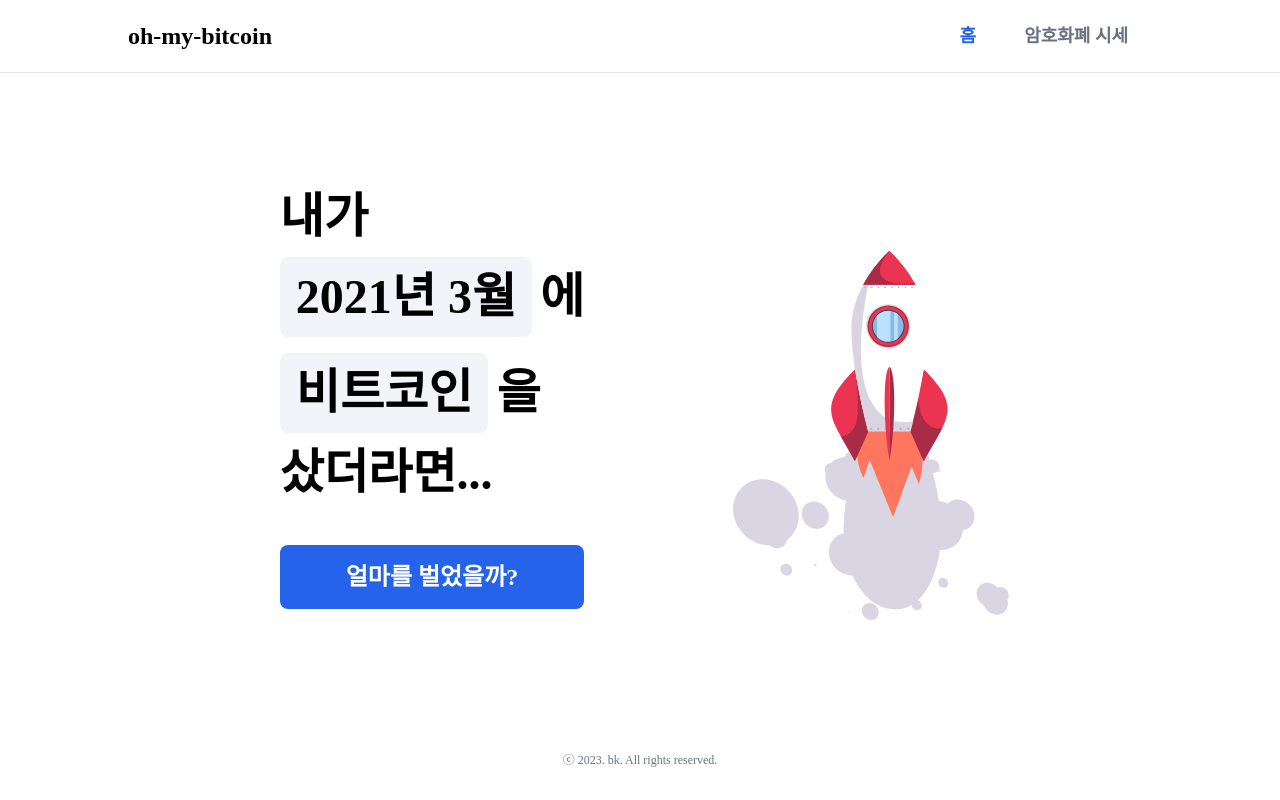
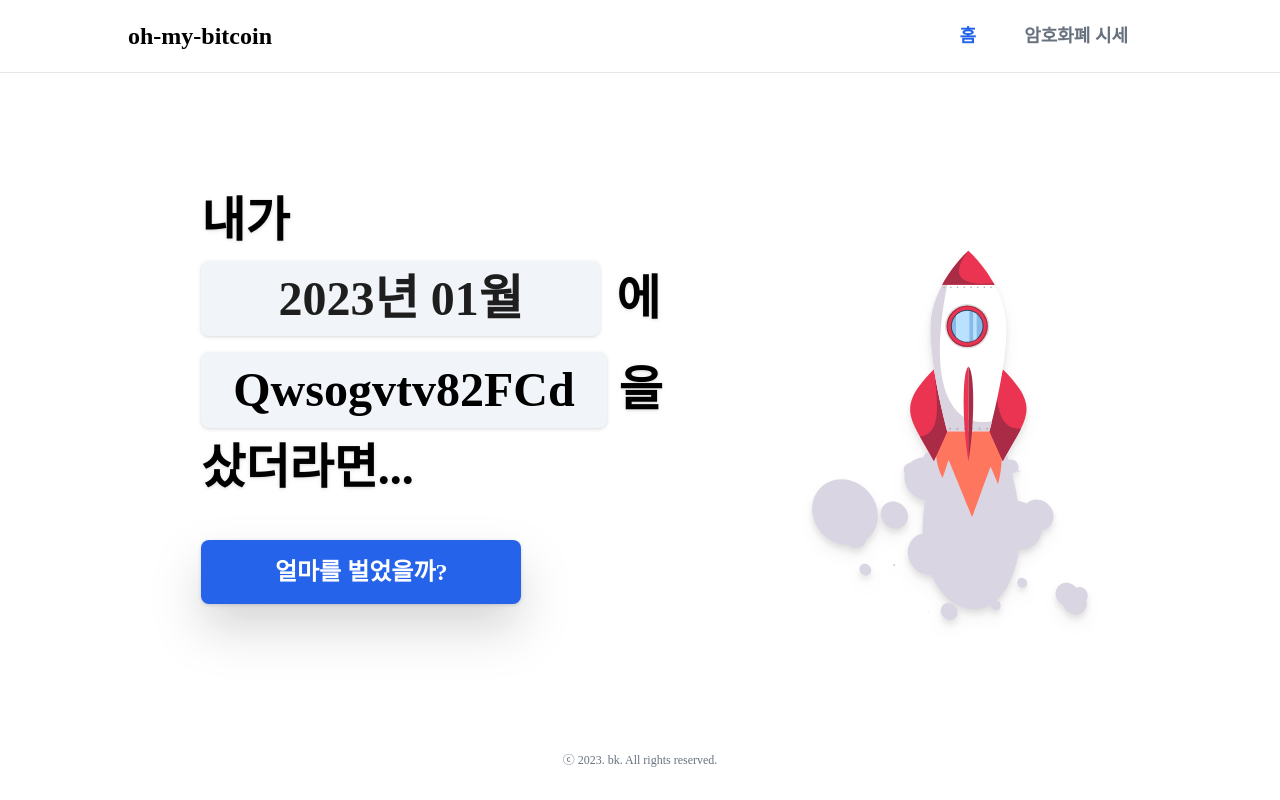
Before and after one commit to k-kbk/oh-my-bitcoin, a Next.js app: page / in a window 1280 px wide. Built offline with nearby package versions, Linux system fonts and the light colour scheme.

Commit message:
feat: DatePicker 추가

```diff
--- a/next.config.js
+++ b/next.config.js
@@ -8,6 +8,7 @@ const nextConfig = {
   compiler: {
     removeConsole: true,
   },
+  transpilePackages: ['antd', 'rc-picker', 'date-fns'],
 };
 
 module.exports = nextConfig;
--- a/package.json
+++ b/package.json
@@ -17,7 +17,9 @@
     "@types/node": "18.11.18",
     "@types/react": "18.0.26",
     "@types/react-dom": "18.0.10",
+    "antd": "^5.1.4",
     "axios": "^1.2.2",
+    "dayjs": "^1.11.7",
     "eslint-config-next": "13.1.1",
     "next": "13.1.1",
     "react": "18.2.0",
@@ -26,6 +28,7 @@
     "typescript": "4.9.4"
   },
   "devDependencies": {
+    "@types/react-datepicker": "^4.8.0",
     "@typescript-eslint/eslint-plugin": "^5.48.1",
     "@typescript-eslint/parser": "^5.48.1",
     "autoprefixer": "^10.4.13",
--- a/pages/_document.tsx
+++ b/pages/_document.tsx
@@ -3,7 +3,7 @@ import { Html, Head, Main, NextScript } from 'next/document';
 export default function Document() {
   return (
     <Html lang="ko">
-      <Head />
+      <Head></Head>
       <body>
         <Main />
         <NextScript />
--- a/pages/index.tsx
+++ b/pages/index.tsx
@@ -1,14 +1,15 @@
 import React, { Fragment, useState } from 'react';
 import { Menu, Transition } from '@headlessui/react';
+import { DatePicker } from 'antd';
+import { useRouter } from 'next/router';
+import dayjs from 'dayjs';
+import locale from 'antd/es/date-picker/locale/ko_KR';
 import Lottie from 'react-lottie-player';
 import rocket from '../public/rocket.json';
-
-function classNames(...classes: any) {
-  return classes.filter(Boolean).join(' ');
-}
+import 'dayjs/locale/ko';
 
 const coins = [
-  { id: 1, name: '도지코인' },
+  { id: 1, name: 'Qwsogvtv82FCd' },
   { id: 2, name: '리플' },
   { id: 3, name: '바이낸스코인' },
   { id: 4, name: '비트코인' },
@@ -18,22 +19,48 @@ const coins = [
 ];
 
 export default function Home() {
-  const [coinName, setCoinName] = useState('비트코인');
+  const [date, setDate] = useState(dayjs());
+  const [coinName, setCoinName] = useState('Qwsogvtv82FCd');
+  const router = useRouter();
 
   return (
-    <>
     <main className="max-w-screen-lg w-full h-[100vh-7rem] flex flex-row justify-center items-center">
-        <form className="font-semibold w-auto mr-10">
+      <form
+        onSubmit={(event) => {
+          event.preventDefault();
+          router.push({
+            pathname: '/result',
+            query: {
+              date: date.unix(),
+              coin: coinName,
+            },
+          });
+        }}
+        className="font-semibold w-auto mr-10 drop-shadow"
+      >
         <p className="text-5xl py-2">내가</p>
         <div className="py-2">
-            <span className="text-5xl inline-flex justify-center p-4 mr-2 bg-slate-100 rounded-lg hover:bg-slate-200 focus:outline-none">
-              2021년 3월
-            </span>
-            <span className="text-5xl py-2">에</span>
+          <DatePicker
+            locale={locale}
+            picker="month"
+            format="YYYY년 MM월"
+            allowClear={false}
+            bordered={false}
+            disabledDate={(currentDate) => currentDate > dayjs().endOf('day')}
+            value={date}
+            suffixIcon={null}
+            style={{
+              padding: 0,
+              cursor: 'pointer',
+            }}
+            onChange={(date) => setDate(date!)}
+            placeholder="2023년 1월"
+          />
+          <span className="text-5xl py-2"> 에</span>
         </div>
         <div className="py-2">
-            <Menu as="div" className="text-left relative inline-block mr-2">
-              <Menu.Button className="text-5xl w-full inline-flex justify-center p-4 bg-slate-100 rounded-lg hover:bg-slate-200 focus:outline-none">
+          <Menu as="div" className="text-left relative inline-block">
+            <Menu.Button className="text-5xl inline-flex justify-center py-3.5 px-8 bg-slate-100 rounded-lg hover:bg-slate-200 focus:outline-none transition-colors">
               {coinName}
             </Menu.Button>
             <Transition
@@ -45,15 +72,15 @@ export default function Home() {
               leaveFrom="transform opacity-100 scale-100"
               leaveTo="transform opacity-0 scale-95"
             >
-                <Menu.Items className="font-medium absolute left-0 z-10 w-56 origin-top-right rounded-md bg-white drop-shadow-md focus:outline-none">
+              <Menu.Items className="font-medium absolute left-0 z-10 w-52 mt-1 origin-top rounded-md bg-white drop-shadow-xl focus:outline-none">
                 <ul className="py-1">
                   {coins.map((coin) => {
                     return (
                       <Menu.Item key={coin.id}>
                         <li
-                            onClick={(event) => setCoinName(coin.name)}
+                          onClick={() => setCoinName(coin.name)}
                           className={
-                              'text-myGray text-opacity-[0.85] hover:text-black py-2 px-4 hover:bg-gray-100'
+                            'font-medium text-black text-opacity-[0.88] py-2 px-4 hover:bg-gray-100'
                           }
                         >
                           {coin.name}
@@ -65,17 +92,16 @@ export default function Home() {
               </Menu.Items>
             </Transition>
           </Menu>
-            <span className="text-5xl">을</span>
+          <span className="text-5xl"> 을</span>
         </div>
         <p className="text-5xl py-2 mb-10">샀더라면...</p>
-          <button className="text-2xl text-white max-w-xs w-full py-4 bg-blue-600 rounded-lg">
+        <button className="text-2xl text-white max-w-xs w-full py-4 bg-blue-600 rounded-lg drop-shadow-2xl">
           얼마를 벌었을까?
         </button>
       </form>
-        <div className="ml-10 -mr-28">
+      <div className="ml-10 -mr-28 drop-shadow-lg">
         <Lottie loop animationData={rocket} play className="w-112 h-112" />
       </div>
     </main>
-    </>
   );
 }
--- a/styles/globals.css
+++ b/styles/globals.css
@@ -23,3 +23,27 @@
 *::-webkit-scrollbar {
   display: none; /* Chrome, Safari, Opera*/
 }
+
+.ant-picker-input input {
+  font-size: 3rem !important;
+  text-align: center !important;
+
+  --tw-bg-opacity: 1 !important;
+  background-color: rgb(241 245 249 / var(--tw-bg-opacity)) !important;
+  border-radius: 0.5rem !important;
+
+  cursor: pointer !important;
+  caret-color: transparent !important;
+}
+
+.ant-picker-input input:hover {
+  background-color: rgb(226 232 240 / 1) !important;
+}
+
+.ant-picker-panel {
+  font-size: 1rem !important;
+}
+
+.ant-picker-cell-inner {
+  font-weight: 500;
+}
--- a/tailwind.config.js
+++ b/tailwind.config.js
@@ -17,5 +17,4 @@ module.exports = {
       },
     },
   },
-  plugins: [],
 };
```
Also changed, not shown: 1 other file (tests, documents, lock files or other folders). Lines whose indentation alone changed are shown as unchanged.
